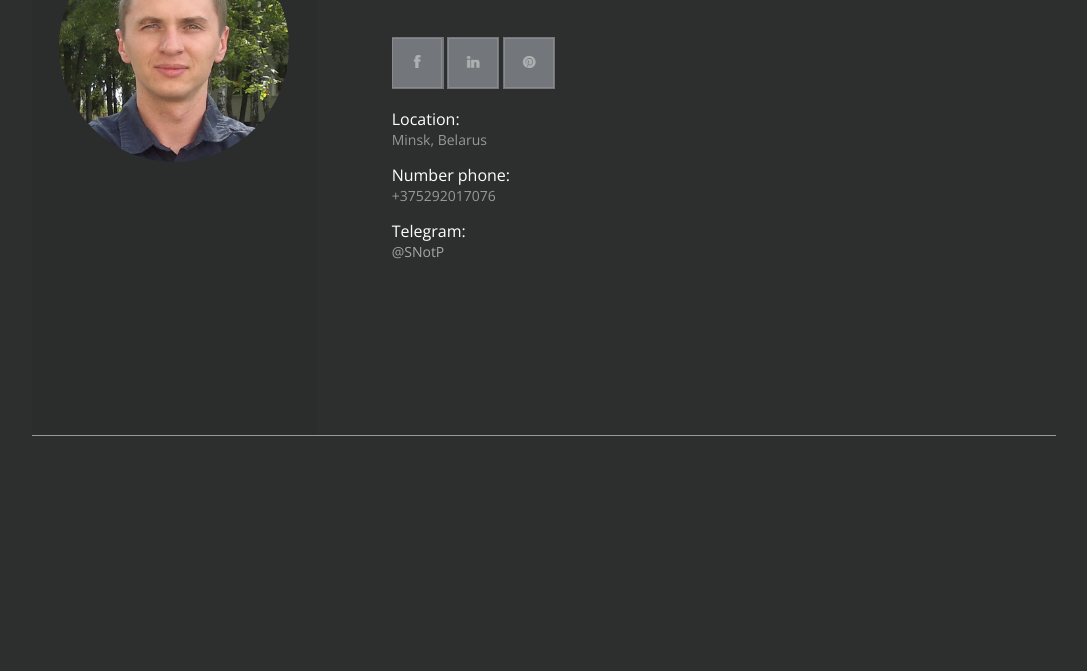
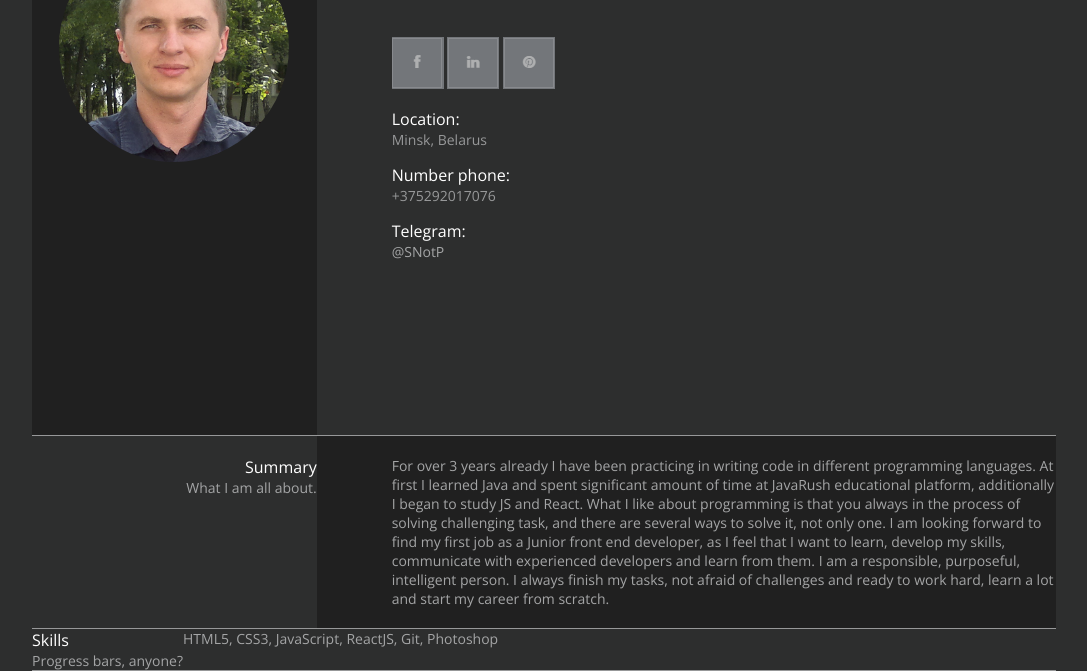
Before and after one commit to SBurnt/rsschool-codejam1-cv, a plain HTML site: page index.html in a window 1280 px wide. Shown: the part 341-1012 px from the top of the page, without its empty margins (96-1183 px from the left). Before the commit the page ends 800 px from the top, so only its background shows below. Drawn offline with nearby package versions, Linux system fonts and the light colour scheme.

Commit message:
feat: add informations about my skills

```diff
--- a/index.html
+++ b/index.html
@@ -56,10 +56,33 @@
     </header>
     <main class="container">
         <div class="block-summary">
-
+            <div class="summary-heading">
+                <h3>Summary</h3>
+                <p>What I am all about.</p>
+            </div>
+            <div class="summary-text">
+                <p>
+                    For over 3 years already I have been practicing in writing code in different programming languages.
+                    At first I learned Java and spent significant amount of time at JavaRush educational platform,
+                    additionally I began to study JS and React. What I like about programming is that you always in the
+                    process of solving challenging task, and there are several ways to solve it, not only one. I am
+                    looking forward to find my first job as a Junior front end developer, as I feel that I want to
+                    learn, develop my skills, communicate with experienced developers and learn from them. I am a
+                    responsible, purposeful, intelligent person. I always finish my tasks, not afraid of challenges and
+                    ready to work hard, learn a lot and start my career from scratch.
+                </p>
+            </div>
         </div>
         <div class="block-skills">
-
+            <div class="skills-heading">
+                <h3>Skills</h3>
+                <p>Progress bars, anyone? </p>
+            </div>
+            <div class="skills-text">
+                <p>
+                    HTML5, CSS3, JavaScript, ReactJS, Git, Photoshop
+                </p>
+            </div>
         </div>
         <div class="block-profiles">
 
--- a/styles/style.css
+++ b/styles/style.css
@@ -39,7 +39,7 @@ header {
 }
 
 .block-avatar {
-	background: #2b2c2c;
+	background: #202020;
 	width: 30%;
 	display: flex;
 	justify-content: center;
@@ -115,3 +115,23 @@ h3 {
 	text-decoration: none;
 	color: #a4a5a6;
 }
+
+.block-summary, .block-skills {
+	border-bottom: solid 1px #979899;
+	display: flex;
+	flex-direction: row;
+}
+
+.summary-heading {
+	padding: 20px 0;
+	width: 30%;
+	display: flex;
+	flex-direction: column;
+	align-items: flex-end;
+}
+
+.summary-text {
+	padding: 20px 0 20px 75px;
+	width: 70%;
+	background: #202020;
+}
```
